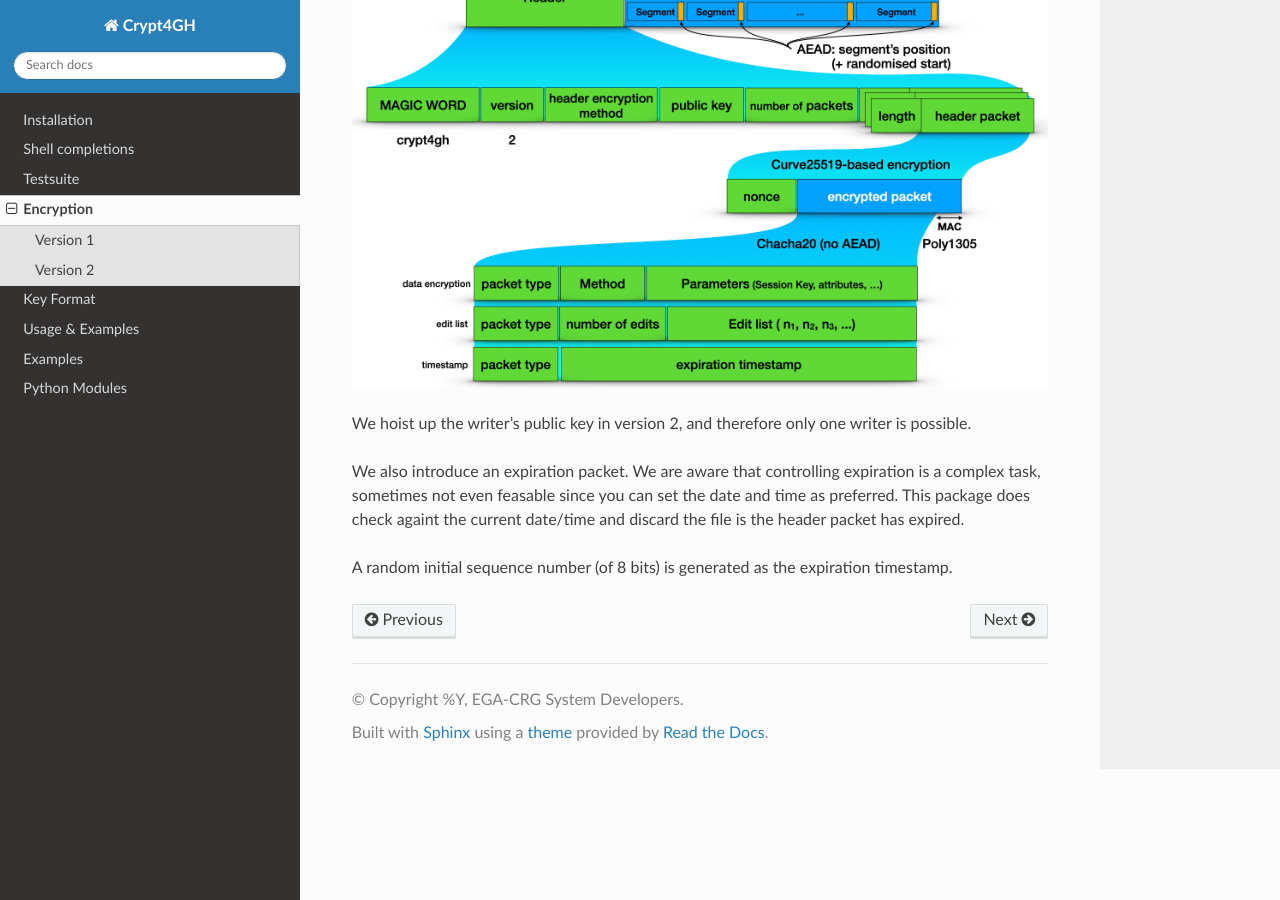
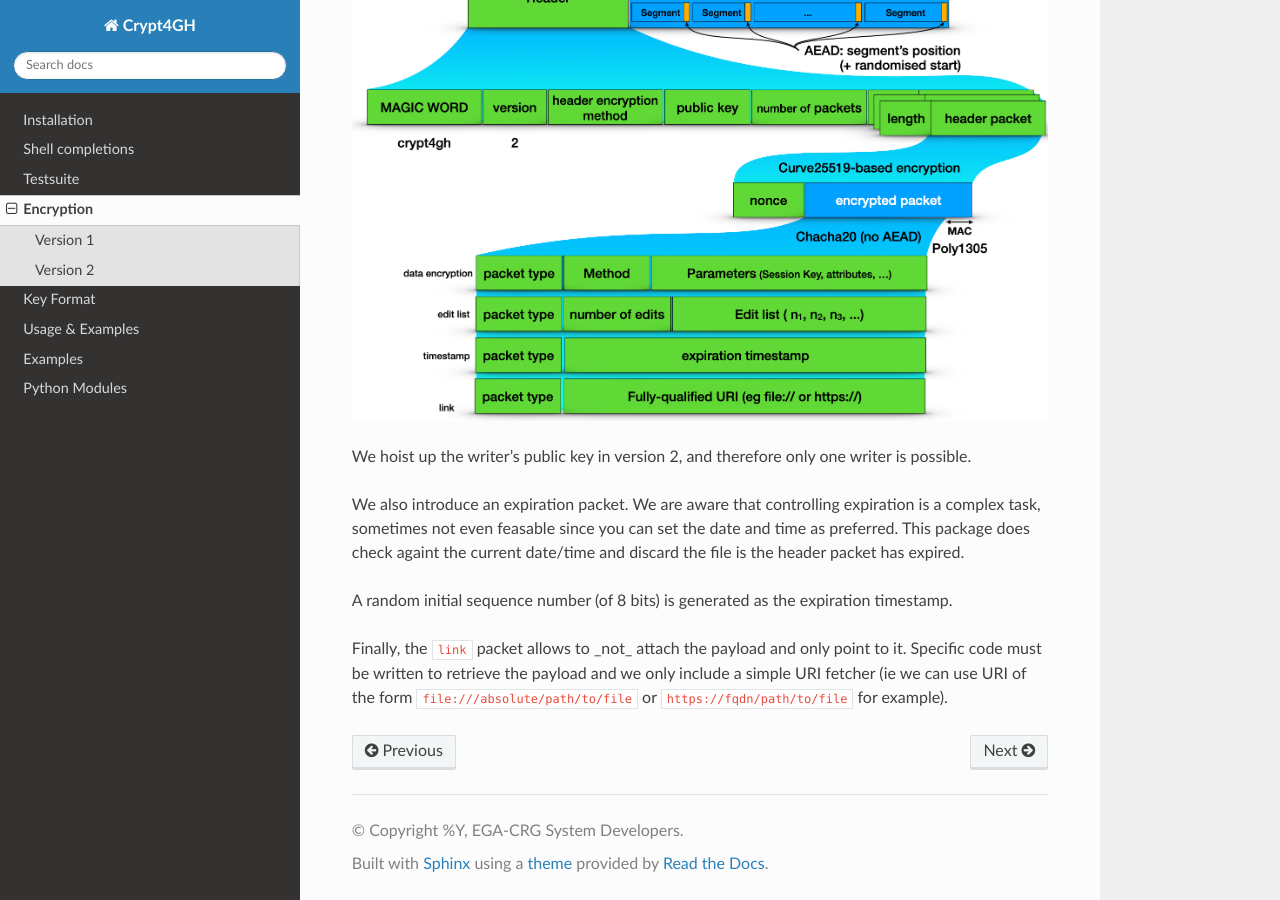
Before and after one commit to EGA-archive/crypt4gh, a Sphinx documentation site: the page built from docs/encryption.rst, in a window 1280 px wide and 900 px high, scrolled down 1402 px. Built offline with Sphinx 7.4.7 and the Read the Docs theme 3.1.0, drawn with Linux system fonts in a browser that asks for light colours.

Commit message:
Adding docs for simple URL fetcher

```diff
--- a/docs/encryption.rst
+++ b/docs/encryption.rst
@@ -41,3 +41,5 @@ We hoist up the writer's public key in version 2, and therefore only one writer
 We also introduce an expiration packet. We are aware that controlling expiration is a complex task, sometimes not even feasable since you can set the date and time as preferred. This package does check againt the current date/time and discard the file is the header packet has expired.
 
 A random initial sequence number (of 8 bits) is generated as the expiration timestamp.
+
+Finally, the ``link`` packet allows to _not_ attach the payload and only point to it. Specific code must be written to retrieve the payload and we only include a simple URI fetcher (ie we can use URI of the form ``file:///absolute/path/to/file`` or ``https://fqdn/path/to/file`` for example).
```
Also changed, not shown: docs/static/encryption.v2.png.
